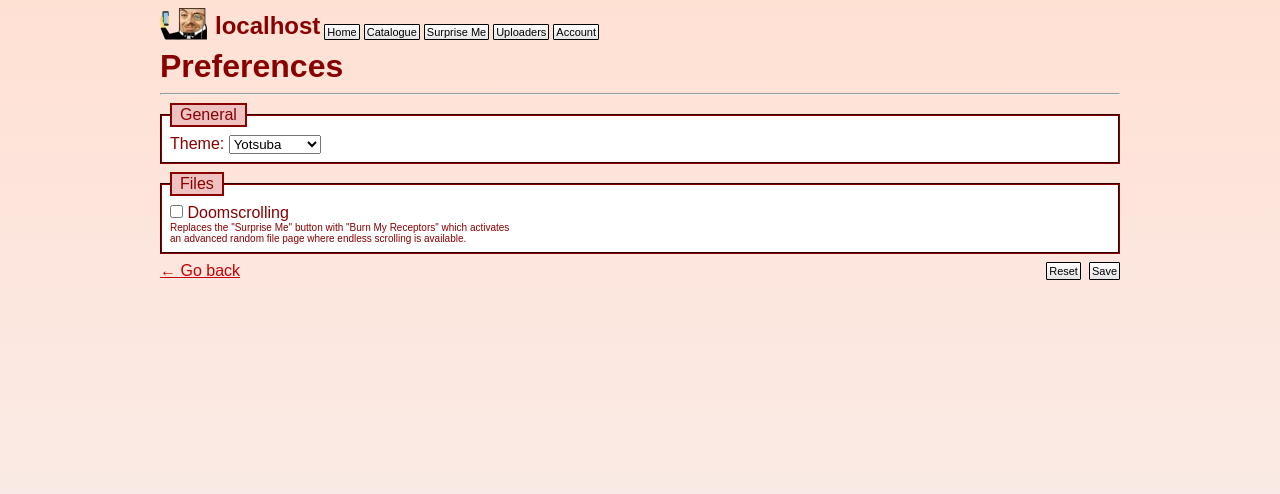
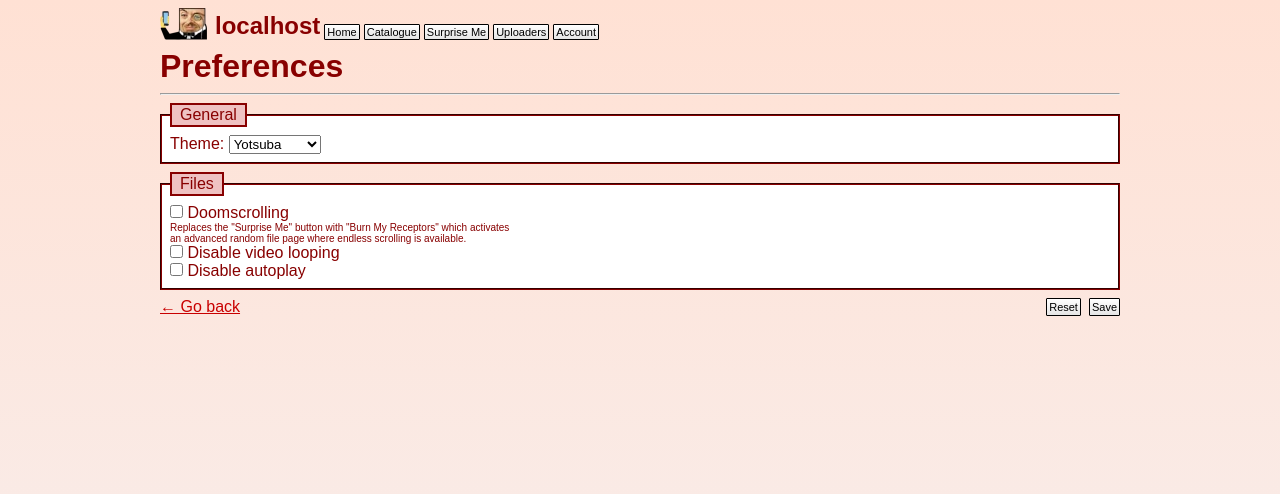
Before and after one commit to ilotterytea/anonupload, a PHP site: page /preferences.php in a window 1280 px wide. Shown: the top 494 px of the page. Run offline with PHP 8.4, Linux system fonts and the light colour scheme.

Commit message:
feat: disable autoplay and video looping

```diff
--- a/doomscrolling.php
+++ b/doomscrolling.php
@@ -220,7 +220,9 @@ if (!isset($_COOKIE['doomscrolling'])) {
                 } else if (file.mime.startsWith("video/")) {
                     f = document.createElement('video');
                     f.setAttribute("controls", "on");
+                    <?php if (!isset($_COOKIE['noloop'])): ?>
                     f.setAttribute("loop", "on");
+                    <?php endif; ?>
                     f.classList.add("video-playback");
                     const s = document.createElement('source');
                     s.src = fullUrl;
--- a/lib/partials.php
+++ b/lib/partials.php
@@ -351,15 +351,18 @@ function html_file_brick(File $file, string|null $custom_url = null)
 
 function html_file_full(File $file)
 {
+    $loop = isset($_COOKIE['noloop']) ? '' : 'loop';
+    $autoplay = isset($_COOKIE['noautoplay']) ? '' : 'autoplay';
+
     $file_full_url = CONFIG["files"]["url"] . "/{$file->id}.{$file->extension}";
     if (str_starts_with($file->mime, 'image/')) {
         echo "<img src='$file_full_url' alt='Image file.'>";
     } elseif (str_starts_with($file->mime, 'video/')) {
-        echo "<video controls autoplay loop id='video-playback'>";
+        echo "<video controls $autoplay $loop id='video-playback'>";
         echo "<source src='$file_full_url' type='{$file->mime}'>";
         echo "</video>";
     } elseif (str_starts_with($file->mime, 'audio/')) {
-        echo "<audio controls autoplay>";
+        echo "<audio controls $autoplay>";
         echo "<source src='$file_full_url' type='{$file->mime}'>";
         echo "</audio>";
     } elseif (CONFIG["files"]["displayhtml"] && $file->extension === "html" && file_exists(sprintf("%s/%s/index.html", CONFIG["files"]["directory"], $file->id))) {
--- a/preferences.php
+++ b/preferences.php
@@ -8,21 +8,28 @@ include_once "{$_SERVER['DOCUMENT_ROOT']}/lib/user.php";
 USER->authorize_with_cookie();
 
 $theme = $_COOKIE['theme'] ?? CONFIG['instance']['defaultstyle'];
-$doomscrolling = boolval($_COOKIE['doomscrolling'] ?? '0');
 
 if ($_SERVER['REQUEST_METHOD'] === 'POST') {
     $t = time() + 86400 * 30 * 180;
-    if (isset($_POST['theme']) && in_array($_POST['theme'], THEME_LIST, true)) {
-        $theme = $_POST['theme'];
+
+    $keys = ["theme", "doomscrolling", "noautoplay", "noloop"];
+
+    foreach ($_POST as $k => $v) {
+        if (
+            !in_array($k, $keys)
+            ||
+            ($k === 'theme' && !in_array($_POST['theme'], THEME_LIST, true))
+        ) {
+            continue;
+        }
+
+        setcookie($k, $v, $t, "/");
     }
-    setcookie("theme", $theme, $t, "/");
 
-    if (isset($_POST['doomscrolling'])) {
-        $doomscrolling = boolval($_POST['doomscrolling']);
-        setcookie("doomscrolling", $doomscrolling, $t, "/");
-    } else if ($doomscrolling) {
-        $doomscrolling = false;
-        setcookie("doomscrolling", "", time() - 1000, "/");
+    foreach ($keys as $k) {
+        if (!array_key_exists($k, $_POST)) {
+            setcookie($k, '', time() - 1000, '/');
+        }
     }
 
     generate_alert("/preferences.php", "Updated!");
@@ -57,10 +64,19 @@ if ($_SERVER['REQUEST_METHOD'] === 'POST') {
             </fieldset>
             <fieldset>
                 <legend>Files</legend>
-                <input type="checkbox" name="doomscrolling" id="doomscrolling" value="1" <?= $doomscrolling ? 'checked' : '' ?>>
+                <input type="checkbox" name="doomscrolling" id="doomscrolling" value="1"
+                    <?= isset($_COOKIE['doomscrolling']) ? 'checked' : '' ?>>
                 <label for="doomscrolling">Doomscrolling</label>
                 <p class="hint">Replaces the "Surprise Me" button with "Burn My Receptors" which activates<br>
                     an advanced random file page where endless scrolling is available.</p>
+
+                <input type="checkbox" name="noloop" id="noloop" value="1" <?= isset($_COOKIE['noloop']) ? 'checked' : '' ?>>
+                <label for="noloop">Disable video looping</label>
+
+                <br>
+
+                <input type="checkbox" name="noautoplay" id="noautoplay" value="1" <?= isset($_COOKIE['noautoplay']) ? 'checked' : '' ?>>
+                <label for="noautoplay">Disable autoplay</label>
             </fieldset>
             <div class="row">
                 <div class="grow">
```
